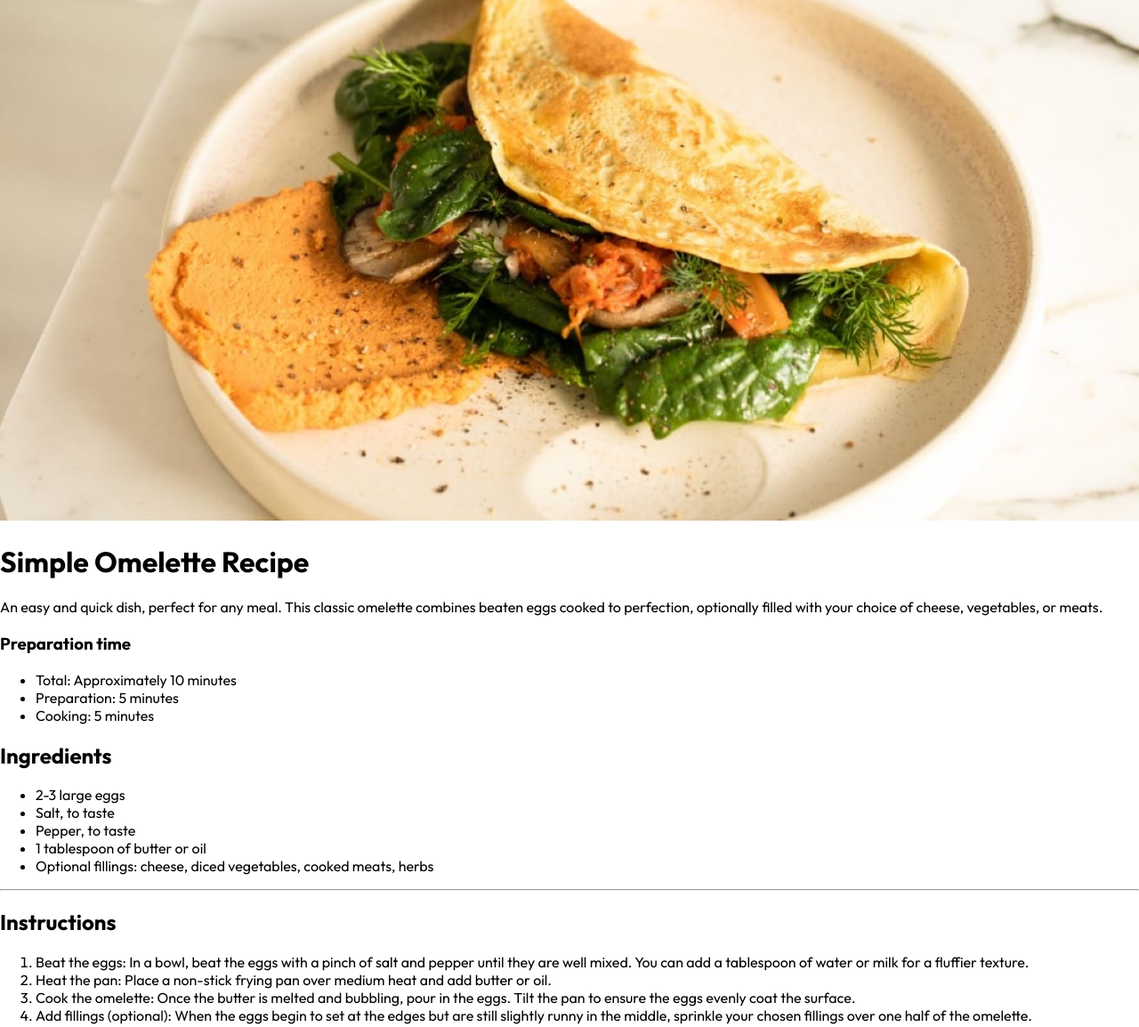
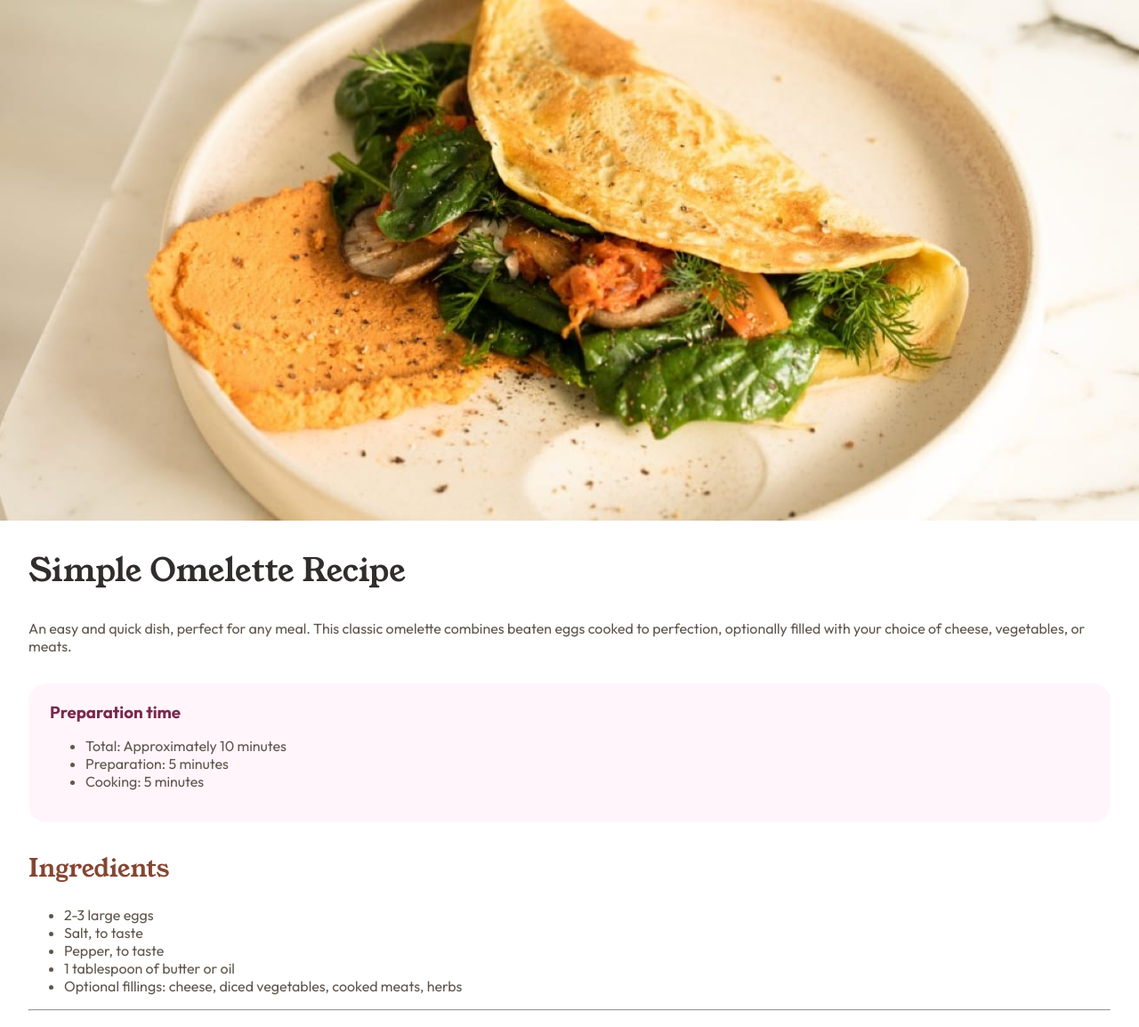
Before and after one commit to MaxPlummer/omelette-recipe-page, a plain HTML site: page index.html in a window 1280 px wide. Shown: the top 1154 px of the page at 89% size. Drawn offline with Linux system fonts and the light colour scheme.

Commit message:
Added containers, edited fonts, styled headings.

```diff
--- a/index.html
+++ b/index.html
@@ -13,8 +13,10 @@
     <title>Frontend Mentor | Omelette Recipe page</title>
   </head>
   <body>
+    <article class="recipe-container">
       <img class="omelette" src="./assets/images/image-omelette.jpeg" />
 
+      <div class="description-container">
         <h1>Simple Omelette Recipe</h1>
         <p>
           An easy and quick dish, perfect for any meal. This classic omelette
@@ -22,12 +24,14 @@
           choice of cheese, vegetables, or meats.
         </p>
 
+        <div class="prep-time-container">
           <h3>Preparation time</h3>
           <ul>
             <li>Total: Approximately 10 minutes</li>
             <li>Preparation: 5 minutes</li>
             <li>Cooking: 5 minutes</li>
           </ul>
+        </div>
 
         <h2>Ingredients</h2>
         <ul>
@@ -35,17 +39,21 @@
           <li>Salt, to taste</li>
           <li>Pepper, to taste</li>
           <li>1 tablespoon of butter or oil</li>
-      <li>Optional fillings: cheese, diced vegetables, cooked meats, herbs</li>
+          <li>
+            Optional fillings: cheese, diced vegetables, cooked meats, herbs
+          </li>
         </ul>
+      </div>
 
       <hr />
 
+      <div class="instructions-container">
         <h2>Instructions</h2>
         <ol>
           <li>
-        Beat the eggs: In a bowl, beat the eggs with a pinch of salt and pepper
-        until they are well mixed. You can add a tablespoon of water or milk for
-        a fluffier texture.
+            Beat the eggs: In a bowl, beat the eggs with a pinch of salt and
+            pepper until they are well mixed. You can add a tablespoon of water
+            or milk for a fluffier texture.
           </li>
 
           <li>
@@ -54,27 +62,29 @@
           </li>
 
           <li>
-        Cook the omelette: Once the butter is melted and bubbling, pour in the
-        eggs. Tilt the pan to ensure the eggs evenly coat the surface.
+            Cook the omelette: Once the butter is melted and bubbling, pour in
+            the eggs. Tilt the pan to ensure the eggs evenly coat the surface.
           </li>
 
           <li>
-        Add fillings (optional): When the eggs begin to set at the edges but are
-        still slightly runny in the middle, sprinkle your chosen fillings over
-        one half of the omelette.
+            Add fillings (optional): When the eggs begin to set at the edges but
+            are still slightly runny in the middle, sprinkle your chosen
+            fillings over one half of the omelette.
           </li>
 
           <li>
-        Fold and serve: As the omelette continues to cook, carefully lift one
-        edge and fold it over the fillings. Let it cook for another minute, then
-        slide it onto a plate.
+            Fold and serve: As the omelette continues to cook, carefully lift
+            one edge and fold it over the fillings. Let it cook for another
+            minute, then slide it onto a plate.
           </li>
 
           <li>Enjoy: Serve hot, with additional salt and pepper if needed.</li>
         </ol>
+      </div>
 
       <hr />
 
+      <div class="nutrition-container">
         <h2>Nutrition</h2>
         <table>
           <caption>
@@ -103,6 +113,8 @@
             </tr>
           </tbody>
         </table>
+      </div>
+    </article>
 
     <footer class="attribution">
       Challenge by
--- a/style.css
+++ b/style.css
@@ -18,11 +18,43 @@
 }
 body {
   font-family: "Outfit", sans-serif;
+  font-size: 16px;
+  color: hsl(30, 10%, 34%);
+  background-color: hsl(30, 54%, 90%);
   min-height: 100dvh;
   margin: 0;
 }
+article.recipe-container {
+  background-color: hsl(0, 0%, 100%);
+  padding: 2rem;
+}
 img.omelette {
-  width: 100%;
+  display: block;
+  /* Extends the image beyond the container padding */
+  width: calc(100% + 4rem);
+  margin: -2rem -2rem 0 -2rem;
+}
+.prep-time-container {
+  background-color: hsl(330, 100%, 98%);
+  border-radius: 20px;
+  padding: 1.25rem 1.5rem;
+  margin: 2rem 0;
+}
+h1 {
+  color: hsl(24, 5%, 18%);
+  font-family: "Young Serif", serif;
+  font-weight: 400;
+  font-size: 2.25rem;
+}
+h2 {
+  color: hsl(14, 45%, 36%);
+  font-family: "Young Serif", serif;
+  font-weight: 400;
+  font-size: 1.75rem;
+}
+h3 {
+  color: hsl(332, 51%, 32%);
+  margin: 0;
 }
 .attribution {
   font-size: 0.6875rem;
```
Lines whose indentation alone changed are shown as unchanged.
